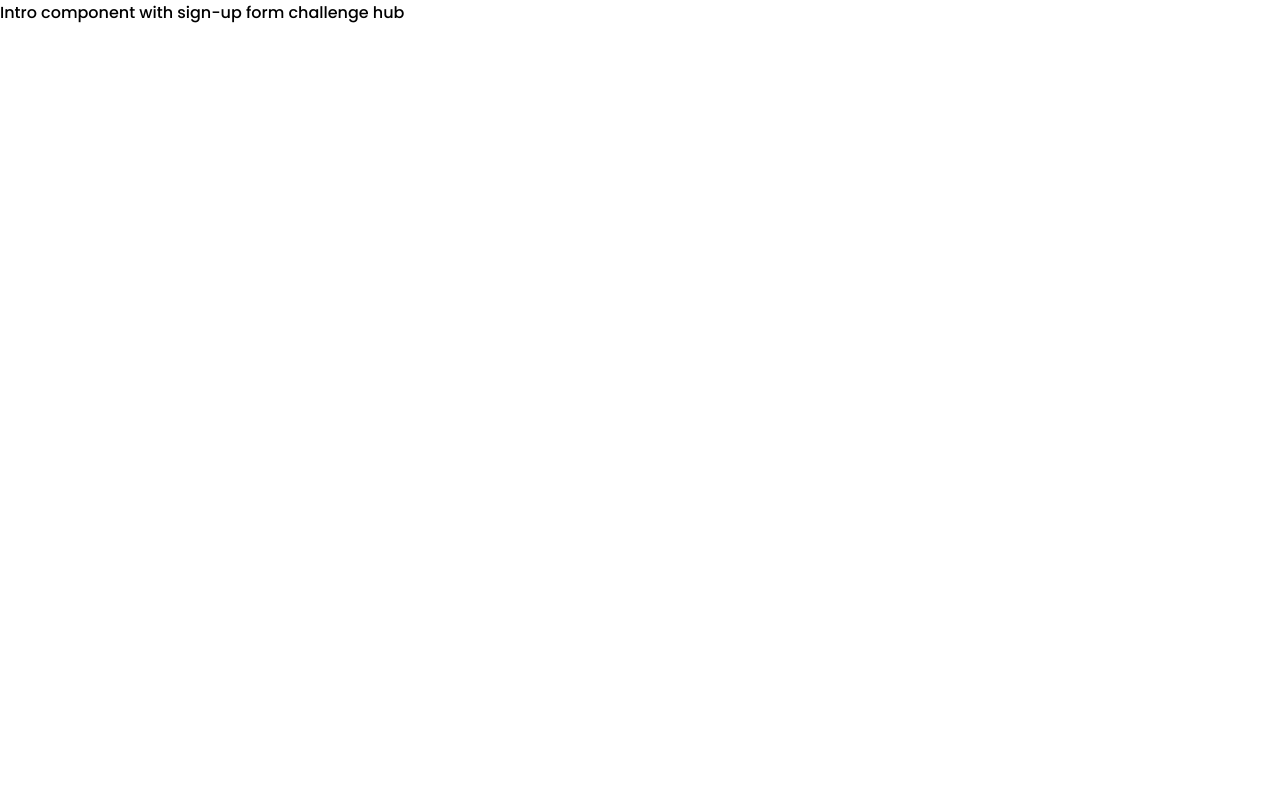
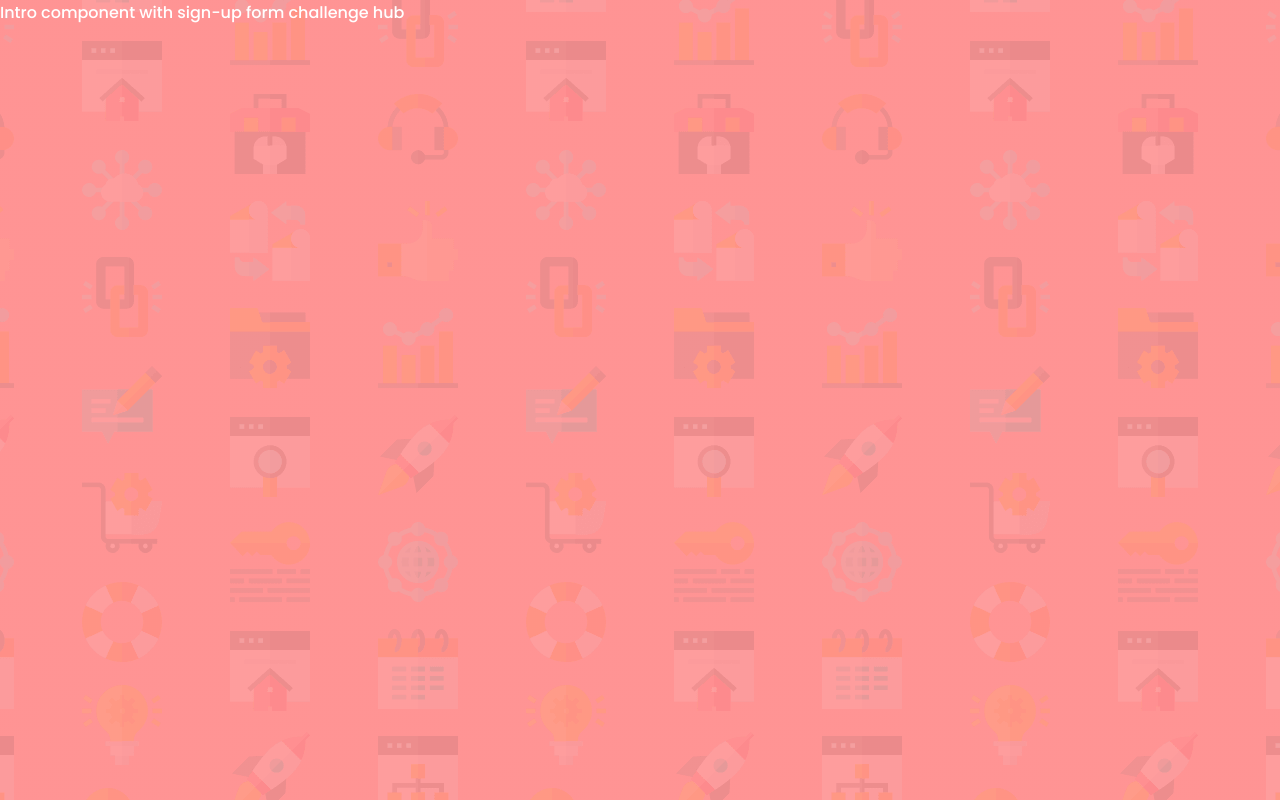
Before and after one commit to esyef/component-with-sign-up-form, a React (Vite) app: page / in a window 1280 px wide. Built offline with nearby package versions, Linux system fonts and the light colour scheme.

Commit message:
Estilos base, configurados

```diff
--- a/src/App.module.css
+++ b/src/App.module.css
@@ -8,4 +8,18 @@
 
 body {
 	font-family: 'Poppins', sans-serif;
+	background-image: url(./images/bg-intro-mobile.png),
+		linear-gradient(to top, rgba(255, 121, 121, 0.8), rgba(255, 121, 121, 0.8));
+	background-repeat: no-repeat;
+	background-size: cover;
+	background-position: center center;
+	height: 100vh;
+	color: var(--color-white);
 }
+
+@media screen and (min-width: 760px) {
+	body {
+		background-image: url(./images/bg-intro-desktop.png),
+			linear-gradient(to top, rgba(255, 121, 121, 0.8), rgba(255, 121, 121, 0.8));
+	}
+}
```
